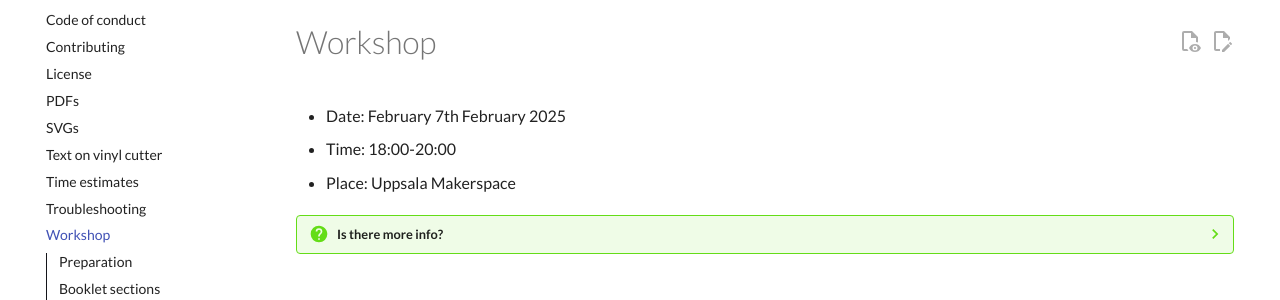
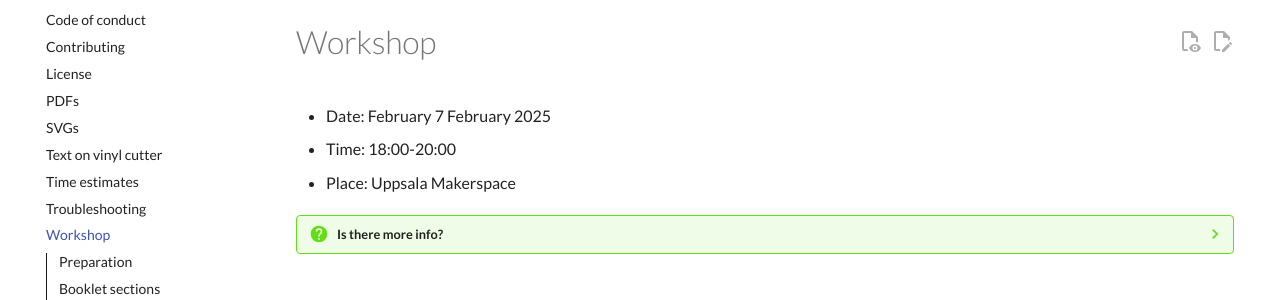
Before and after one commit to uppsala-makerspace/vevor_vinyl_cutter_to_t_shirt_manual, an MkDocs documentation site: the page built from docs/workshop/README.md, in a window 1280 px wide and 900 px high. Shown: the part 166-466 px from the top of the window. Built offline with MkDocs 1.6.1 and Material for MkDocs 9.7.7, drawn with Linux system fonts in a browser that asks for light colours; comment, search, counter and statistics services are not loaded.

Commit message:
Fix spelling

```diff
--- a/docs/workshop/README.md
+++ b/docs/workshop/README.md
@@ -5,7 +5,7 @@ tags:
 
 # Workshop
 
-- Date: February 7th February 2025
+- Date: February 7 February 2025
 - Time: 18:00-20:00
 - Place: Uppsala Makerspace
 
```
